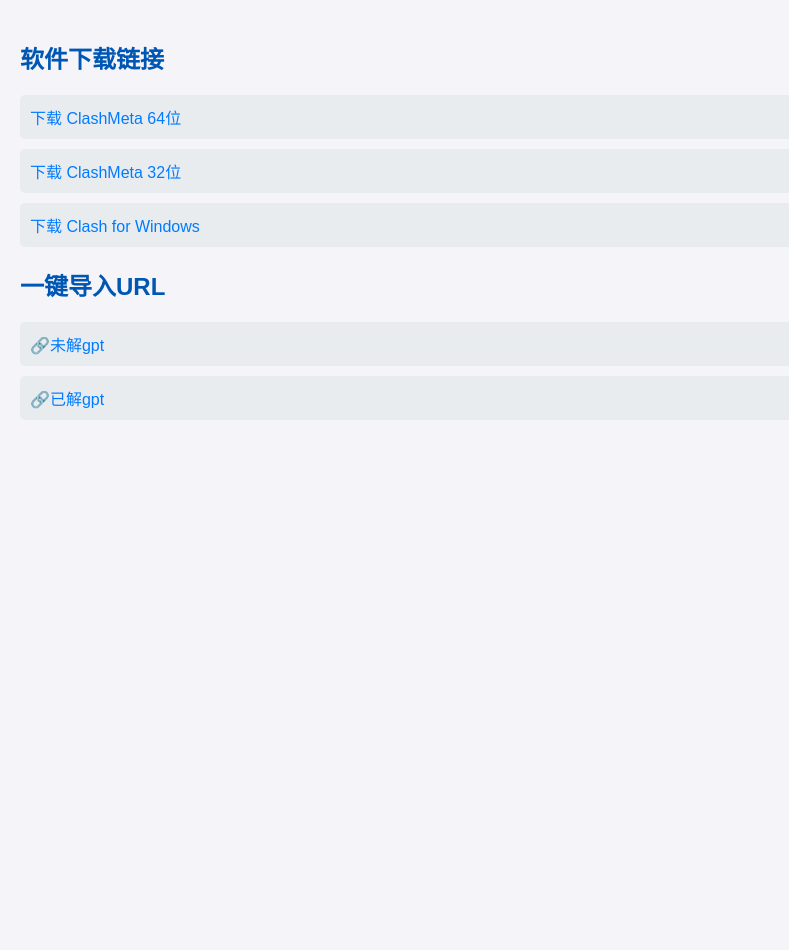
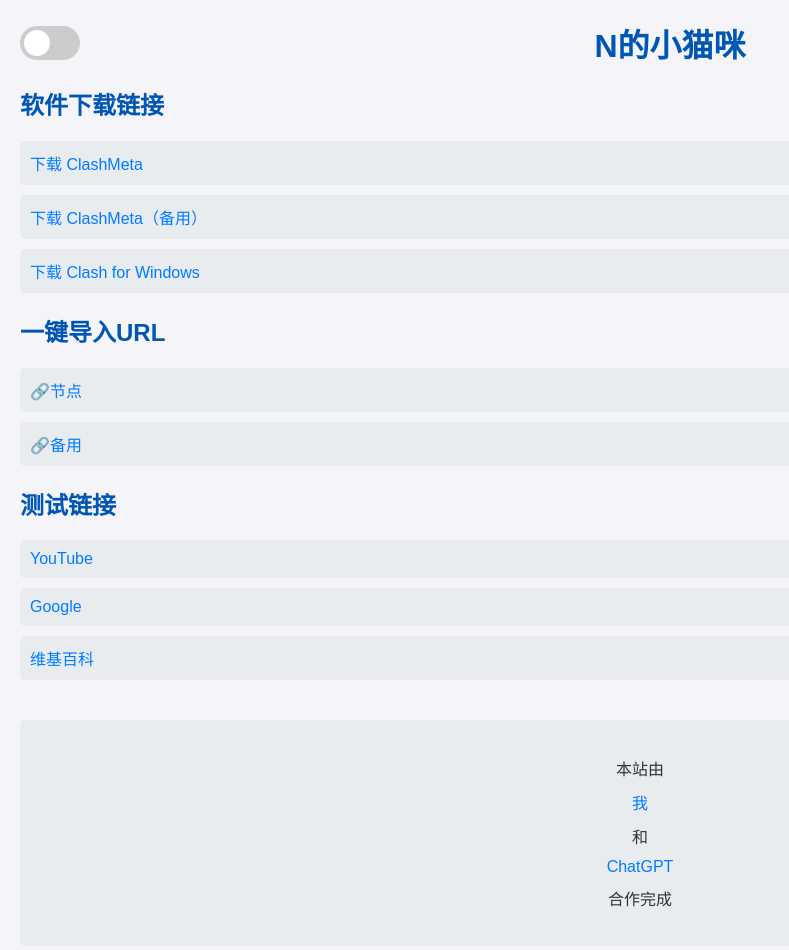
Before and after one commit to a-noner/a-noner.github.io, a plain HTML site: page index.html in a window 1280 px wide. Shown: the whole page, without its empty margins (0-789 px from the left). Before the commit the page ends 800 px from the top, so only its background shows below. Drawn offline with Linux system fonts and the light colour scheme.

Commit message:
更新 index.html

```diff
--- a/index.html
+++ b/index.html
@@ -10,7 +10,6 @@
         window.dataLayer = window.dataLayer || [];
         function gtag(){dataLayer.push(arguments);}
         gtag('js', new Date());
-
         gtag('config', 'G-41CR6MDPEP');
     </script>
     <style>
@@ -20,6 +19,7 @@
             padding: 20px;
             background-color: #f4f4f9;
             color: #333;
+            transition: background-color 0.3s ease, color 0.3s ease;
         }
         h1, h2 {
             color: #0056b3;
@@ -43,20 +43,136 @@
         a:hover {
             background-color: #ced4da;
         }
+        .footer {
+            margin-top: 40px;
+            padding: 20px;
+            background-color: #e9ecef;
+            border-radius: 5px;
+            text-align: center;
+        }
+        .footer a {
+            color: #007bff;
+            text-decoration: none;
+        }
+        .footer a:hover {
+            text-decoration: underline;
+        }
+        .dark-mode {
+            background-color: #333;
+            color: #f4f4f9;
+        }
+        .dark-mode a {
+            background-color: #444;
+            color: #f4f4f9;
+        }
+        .dark-mode a:hover {
+            background-color: #555;
+        }
+        .switch {
+            position: relative;
+            display: inline-block;
+            width: 60px;
+            height: 34px;
+        }
+        .switch input {
+            opacity: 0;
+            width: 0;
+            height: 0;
+        }
+        .slider {
+            position: absolute;
+            cursor: pointer;
+            top: 0;
+            left: 0;
+            right: 0;
+            bottom: 0;
+            background-color: #ccc;
+            transition: .4s;
+            border-radius: 34px;
+        }
+        .slider:before {
+            position: absolute;
+            content: "";
+            height: 26px;
+            width: 26px;
+            left: 4px;
+            bottom: 4px;
+            background-color: white;
+            transition: .4s;
+            border-radius: 50%;
+        }
+        input:checked + .slider {
+            background-color: #2196F3;
+        }
+        input:checked + .slider:before {
+            transform: translateX(26px);
+        }
+        .header {
+            display: flex;
+            align-items: center;
+            justify-content: space-between;
+        }
+        .title-container {
+            flex-grow: 1;
+            display: flex;
+            justify-content: center;
+        }
+        .title-container h1 {
+            margin: 0;
+        }
+    .divider {
+        margin: 20px 0;
+        border-bottom: 1px solid #ccc;
+    }
     </style>
 </head>
 <body>
+    <div class="header">
+        <label class="switch">
+            <input type="checkbox" id="darkModeToggle" onclick="toggleDarkMode()">
+            <span class="slider"></span>
+        </label>
+        <div class="title-container">
+            <h1>N的小猫咪</h1>
+        </div>
+    <div class="divider"></div>
+    </div>
     <h2>软件下载链接</h2>
     <ul>
-        <li><a href="https://github.com/MetaCubeX/ClashMetaForAndroid/releases/download/v2.10.1/cmfa-2.10.1-meta-arm64-v8a-release.apk" download>下载 ClashMeta 64位</a></li>
-        <li><a href="https://github.com/MetaCubeX/ClashMetaForAndroid/releases/download/v2.10.1/cmfa-2.10.1-meta-armeabi-v7a-release.apk" download>下载 ClashMeta 32位</a></li>
+        <li><a href="https://github.com/MetaCubeX/ClashMetaForAndroid/releases/download/v2.10.1/cmfa-2.10.1-meta-arm64-v8a-release.apk" download>下载 ClashMeta</a></li>
+        <li><a href="https://github.com/MetaCubeX/ClashMetaForAndroid/releases/download/v2.10.1/cmfa-2.10.1-meta-armeabi-v7a-release.apk" download>下载 ClashMeta（备用）</a></li>
         <li><a href="https://github.com/clash-verge-rev/clash-verge-rev/releases/download/v1.6.6/Clash.Verge_1.6.6_x64-setup.exe" download>下载 Clash for Windows</a></li>
     </ul>
-
     <h2>一键导入URL</h2>
     <ul>
-        <li><a href="clash://install-config?url=https%3A%2F%2Fapi.v1.mk%2Fsub%3Ftarget%3Dclash%26url%3Dhttps%253A%252F%252Fghproxy.com%252Fhttps%253A%252F%252Fraw.githubusercontent.com%252Fyaney01%252FYaney01%252Fmain%252Ftemporary%26insert%3Dfalse%26config%3Dhttps%253A%252F%252Fraw.githubusercontent.com%252FACL4SSR%252FACL4SSR%252Fmaster%252FClash%252Fconfig%252FACL4SSR_Online_Mini_Fallback.ini%26emoji%3Dtrue%26list%3Dfalse%26xudp%3Dfalse%26udp%3Dfalse%26tfo%3Dfalse%26expand%3Dtrue%26scv%3Dfalse%26fdn%3Dfalse%26new_name%3Dtrue">🔗未解gpt</a></li>
-        <li><a href="clash://install-config?url=http%3A%2F%2Fdy.hpyjc.top%2Fapi%2Fv1%2Fclient%2Fsubscribe%3Ftoken%3D92bdec5903ce1fecf2795b0d9d2912a7">🔗已解gpt</a></li>
+        <li><a href="clash://install-config?url=https%3A%2F%2Fapi.v1.mk%2Fsub%3Ftarget%3Dclash%26url%3Dhttps%253A%252F%252Fghproxy.com%252Fhttps%253A%252F%252Fraw.githubusercontent.com%252Fyaney01%252FYaney01%252Fmain%252Ftemporary%26insert%3Dfalse%26config%3Dhttps%253A%252F%252Fraw.githubusercontent.com%252FACL4SSR%252FACL4SSR%252Fmaster%252FClash%252Fconfig%252FACL4SSR_Online_Mini_Fallback.ini%26emoji%3Dtrue%26list%3Dfalse%26xudp%3Dfalse%26udp%3Dfalse%26tfo%3Dfalse%26expand%3Dtrue%26scv%3Dfalse%26fdn%3Dfalse%26new_name%3Dtrue">🔗节点</a></li>
+        <li><a href="clash://install-config?url=http%3A%2F%2Fdy.hpyjc.top%2Fapi%2Fv1%2Fclient%2Fsubscribe%3Ftoken%3D92bdec5903ce1fecf2795b0d9d2912a7">🔗备用</a></li>
     </ul>
+    <h2>测试链接</h2>
+    <ul>
+        <li><a href="https://www.youtube.com" target="_blank">YouTube</a></li>
+        <li><a href="https://www.google.com" target="_blank">Google</a></li>
+        <li><a href="https://www.wikipedia.org" target="_blank">维基百科</a></li>
+    </ul>
+    <div class="footer">
+        <p>本站由<a href="me.html">我</a>和<a href="https://www.openai.com" target="_blank">ChatGPT</a>合作完成</p>
+    </div>
+    <script>
+        function toggleDarkMode() {
+            document.body.classList.toggle('dark-mode');
+        }
+
+        // Persist dark mode preference
+        document.addEventListener('DOMContentLoaded', (event) => {
+            const toggle = document.getElementById('darkModeToggle');
+            const isDarkMode = localStorage.getItem('darkMode') === 'true';
+            document.body.classList.toggle('dark-mode', isDarkMode);
+            toggle.checked = isDarkMode;
+        });
+
+        document.getElementById('darkModeToggle').addEventListener('change', (event) => {
+            localStorage.setItem('darkMode', event.target.checked);
+        });
+    </script>
 </body>
 </html>
```
Lines whose indentation alone changed are shown as unchanged.
